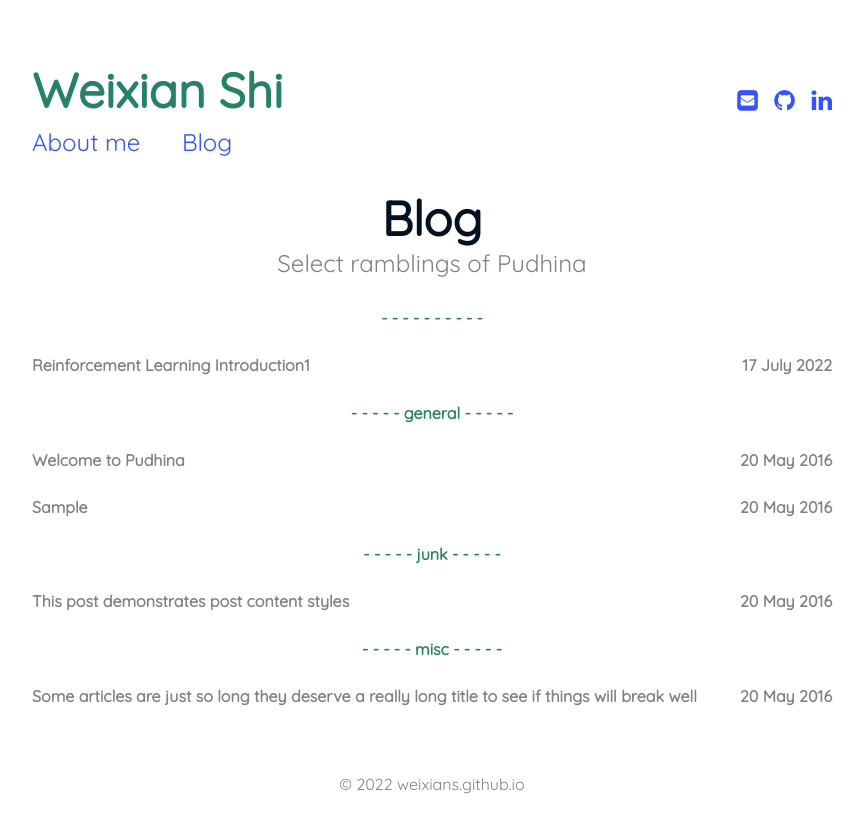
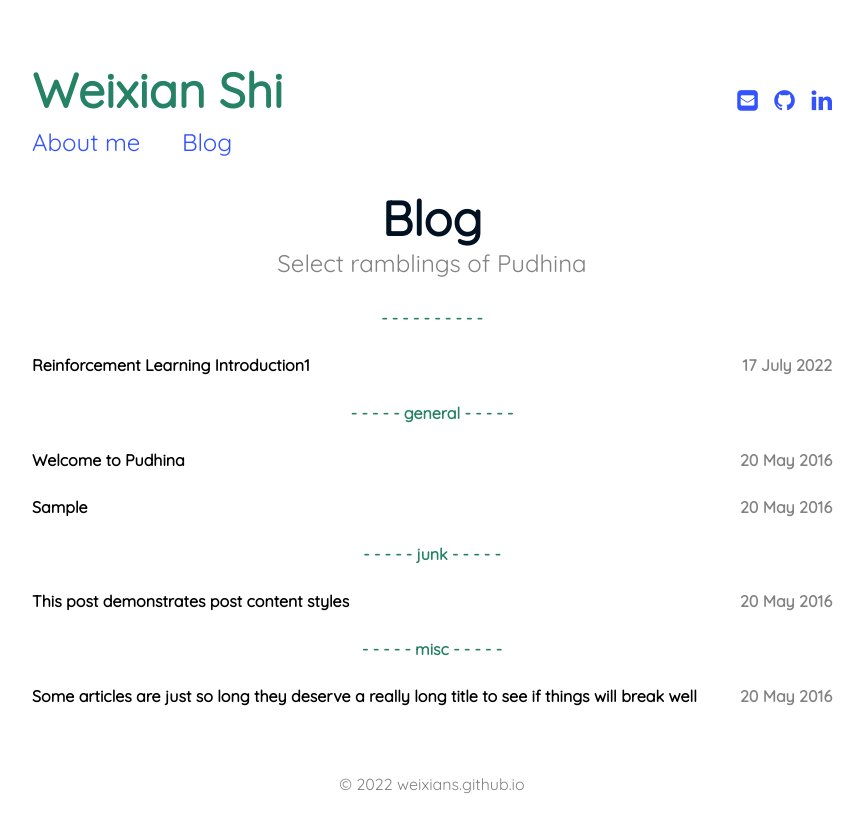
Before and after one commit to weixians/weixians.github.io, a Jekyll site: the page built from blog.html, in a window 1280 px wide. Shown: the top 833 px of the page, without its empty margins (208-1072 px from the left). Built offline with Jekyll 4.4.1, drawn with Linux system fonts in a browser that asks for light colours.

Commit message:
change content

```diff
--- a/assets/css/main.css
+++ b/assets/css/main.css
@@ -143,7 +143,7 @@ strong {
 
 .post-teaser__title {
     font-size: 100%;
-    color: #828282;
+    color: black;
 }
 
 .post-teaser__date {
--- a/blog.html
+++ b/blog.html
@@ -19,7 +19,7 @@ subtitle: Select ramblings of Pudhina
 <ul class="list-posts">
 {% for post in category.items %}
 <li class="post-teaser">
-<a href="{{ post.url | prepend: site.baseurl }}">
+<a href="{{ post.url | prepend: site.baseurl }}" target="_blank">
 <span class="post-teaser__title">{{ post.title }}</span>
 <span class="post-teaser__date">{{ post.date | date: "%d %B %Y" }}</span>
 </a>
```
